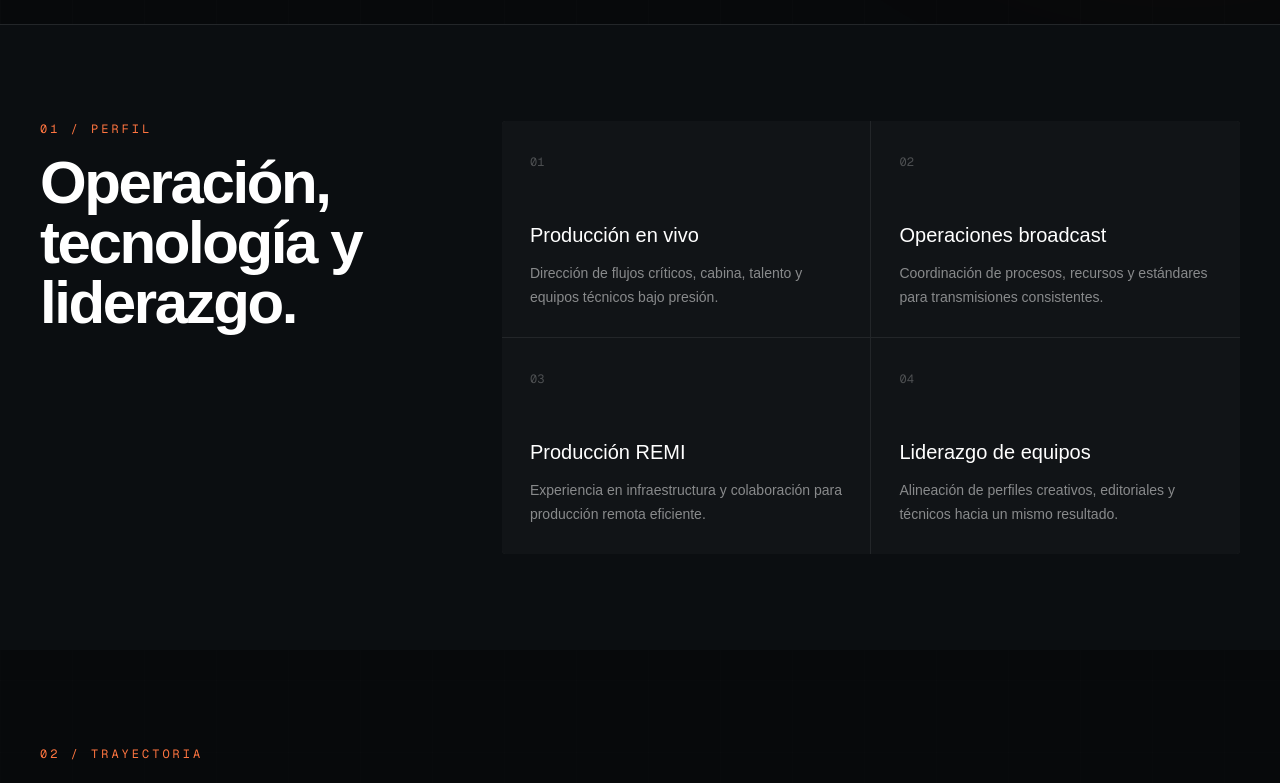
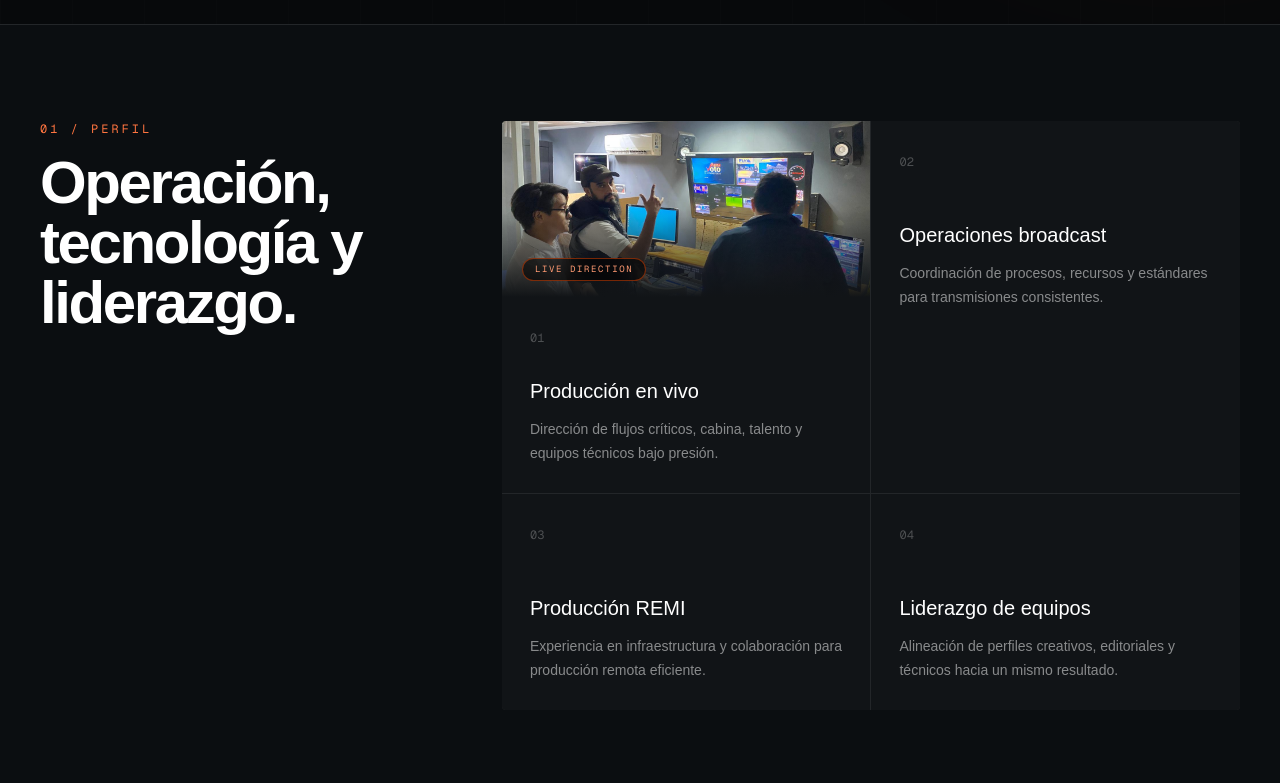
Before and after one commit to isaiorror/portfolio-isai, a Next.js app: page / in a window 1280 px wide. Shown: the part 760-1543 px from the top of the page. Built offline with nearby package versions, Linux system fonts and the light colour scheme; no server answers.

Commit message:
feat: showcase live production image

```diff
--- a/src/app/page.tsx
+++ b/src/app/page.tsx
@@ -40,7 +40,10 @@ export default function Home() {
               ["Operaciones broadcast", "Coordinación de procesos, recursos y estándares para transmisiones consistentes."],
               ["Producción REMI", "Experiencia en infraestructura y colaboración para producción remota eficiente."],
               ["Liderazgo de equipos", "Alineación de perfiles creativos, editoriales y técnicos hacia un mismo resultado."],
-            ].map(([title, copy], index) => <motion.article key={title} initial={{ opacity: 0, y: 18 }} whileInView={{ opacity: 1, y: 0 }} viewport={{ once: true, amount: .3 }} transition={{ delay: index * .07 }} className="bg-[#111417] p-7"><span className="font-mono text-xs text-white/25">0{index + 1}</span><h3 className="mt-12 text-xl font-medium">{title}</h3><p className="mt-3 text-sm leading-6 text-white/50">{copy}</p></motion.article>)}
+            ].map(([title, copy], index) => <motion.article key={title} initial={{ opacity: 0, y: 18 }} whileInView={{ opacity: 1, y: 0 }} viewport={{ once: true, amount: .3 }} transition={{ delay: index * .07 }} className="group overflow-hidden bg-[#111417]">
+              {index === 0 && <div className="relative h-44 overflow-hidden"><Image src="/LFDTV.jpeg" alt="Isaí Rodríguez coordinando una producción televisiva en vivo desde la cabina" fill sizes="(min-width: 768px) 35vw, 100vw" className="object-cover transition duration-700 group-hover:scale-[1.04]" /><div className="absolute inset-0 bg-gradient-to-t from-[#111417] via-transparent to-transparent" /><span className="absolute bottom-4 left-5 rounded-full border border-[#ff4d00]/45 bg-black/60 px-3 py-1 font-mono text-[9px] uppercase tracking-[.18em] text-[#ff9a72] backdrop-blur-sm">Live direction</span></div>}
+              <div className="p-7"><span className="font-mono text-xs text-white/25">0{index + 1}</span><h3 className={index === 0 ? "mt-7 text-xl font-medium" : "mt-12 text-xl font-medium"}>{title}</h3><p className="mt-3 text-sm leading-6 text-white/50">{copy}</p></div>
+            </motion.article>)}
           </div>
         </div>
       </section>
```
